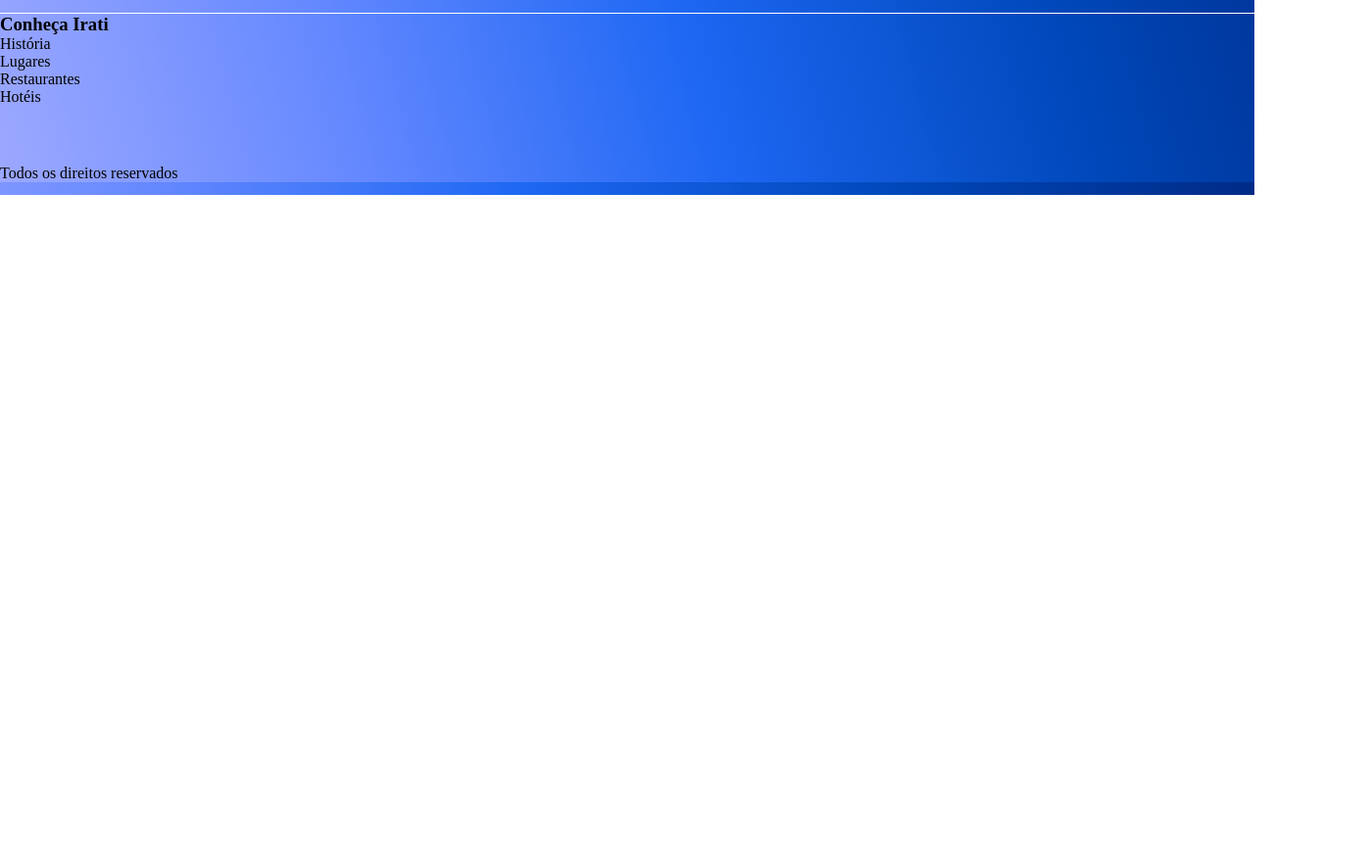
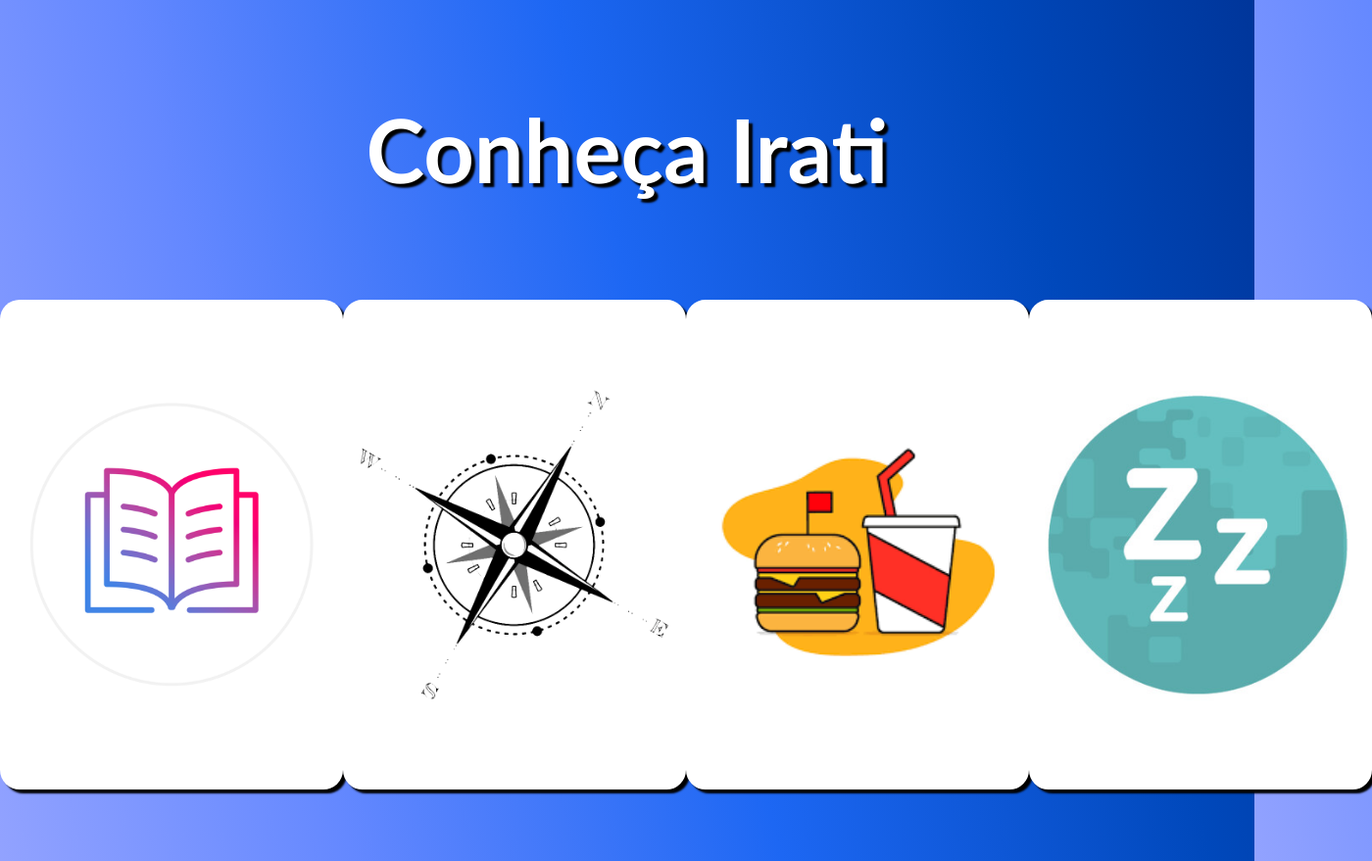
Before and after one commit to lui404notfound/Site_trabalho, a plain HTML site: page index.html in a window 1280 px wide. Shown: the part 601-1480 px from the top of the page at 98% size, 1400 px wide, since content can reach past the window. Before the commit the page ends 800 px from the top, so only its background shows below. Drawn offline with Linux system fonts and the light colour scheme.

Commit message:
home_terminada

```diff
--- a/CSS/layout.css
+++ b/CSS/layout.css
@@ -45,6 +45,12 @@ body{
     text-shadow: 3px 3px 1px black;
 }
 
+.cabecalho-nav a:hover{
+    transform: scale(1.1);
+    border-radius:20px;
+    transition: all 0.2s;
+}
+
 .conteudo{
     padding-top:8%;
     margin-bottom: 60px;
@@ -56,6 +62,8 @@ body{
     align-items: center;
     justify-content: space-around;
     border-bottom: 0.4px solid white;
+    margin-left: 20px;
+    margin-right: 20px;
 }
 
 .conteudo-principal-escrito{
@@ -75,10 +83,103 @@ body{
 .conteudo-principal-escrito-subtitulo{
     font-size: 50px;
     color: white;
-    font-family:'Arial Narrow', Arial, sans-serif;
+    font-family:'Lucida Sans', 'Lucida Sans Regular', 'Lucida Grande', 'Lucida Sans Unicode', Geneva, Verdana, sans-serif;
     text-shadow: 4px 4px 2px black;
 }
 
 .conteudo-principal-imagem{
     width: 40%;
 }
+
+
+.conteudo-secundario-titulo{
+    text-align: center;
+    margin: 100px;
+    font-size: 90px;
+    color: white;
+    font-family:'Trebuchet MS', 'Lucida Sans Unicode', 'Lucida Grande', 'Lucida Sans', Arial, sans-serif;
+    text-shadow: 4px 4px 2px black;
+}
+
+.conteudo-secundario-divs{
+    display: flex;
+    flex-direction: row;
+    justify-content: space-evenly;
+    padding-bottom: 70px;
+}
+
+.conteudo-secundario-divs a:hover{
+    transform: scale(1.1);
+    transition: all 0.2s;
+}
+
+.conteudo-secundario-divs-primeira{
+    background-image: url('../img/bookicon.png');
+    background-color: white;
+    background-repeat: no-repeat;
+    background-size: 100%;
+    background-position: center;
+    border-radius: 20px;
+    padding:100px;
+    height: 500px;
+    width: 350px;
+    box-shadow: 4px 4px 2px black;
+    color: white;
+    font-family:'Lucida Sans', 'Lucida Sans Regular', 'Lucida Grande', 'Lucida Sans Unicode', Geneva, Verdana, sans-serif;
+    font-size:50px;
+
+}
+
+.conteudo-secundario-divs-segunda{
+    background-image: url('../img/localicon.png');
+    background-color: white;
+    background-repeat: no-repeat;
+    background-size: 100%;
+    background-position: center;
+    border-radius: 20px;
+    border-color: white;
+    border-style: solid;
+    padding:100px;
+    height: 500px;
+    width: 350px;
+    box-shadow: 4px 4px 2px black;
+}
+
+.conteudo-secundario-divs-terceira{
+    background-image: url('../img/food2.png');
+    background-color: white;
+    background-repeat: no-repeat;
+    background-size: 100%;
+    background-position: center;
+    border-radius: 20px;
+    border-color: white;
+    border-style: solid;
+    padding:100px;
+    height: 500px;
+    width: 350px;
+    box-shadow: 4px 4px 2px black;
+}
+
+.conteudo-secundario-divs-quarta{
+    background-image: url('../img/hotelicon2.jpg');
+    background-color: white;
+    background-repeat: no-repeat;
+    background-size: 100%;
+    background-position: center;
+    border-radius: 20px;
+    border-color: white;
+    border-style: solid;
+    padding:100px;
+    height: 500px;
+    width: 350px;
+    box-shadow: 4px 4px 2px black;
+}
+
+.rodape{
+    border-top: 0.4px solid white;
+    padding: 100px;
+    text-align: center;
+    color: white;
+    font-size: 30px;
+    font-family: sans-serif;
+}
--- a/index.html
+++ b/index.html
@@ -35,24 +35,31 @@
 
             <img class="conteudo-principal-imagem" src="img/planeta.png" alt="desenho do planeta terra">
 
-        </section class="conteudo-secundario">
+        </section>
+
+
 
             <h3 class="conteudo-secundario-titulo">Conheça Irati</h3>
-            <div class="conteudo-secundario-primeira">História</div>
-            <div class="conteudo-secundario-segunda">Lugares</div>
-            <div class="conteudo-secundario-terceira">Restaurantes</div>
-            <div class="conteudo-secundario-quarta">Hotéis</div>
 
-        <section>
+            <div class="conteudo-secundario-divs">
 
-        </section>
+           <a href="historia.html"><div class="conteudo-secundario-divs-primeira"></div></a>
+
+           <a href="lugares.html"> <div class="conteudo-secundario-divs-segunda"></div></a>
+
+           <a href="restaurantes.html"> <div class="conteudo-secundario-divs-terceira"></div></a>
+
+           <a href="hoteis.html"> <div class="conteudo-secundario-divs-quarta"></div></a>
+
+            </div>
+
 
 
     </main>
 
     <footer class="rodape">
 
-        <p class="rodape-paragrafo">Todos os direitos reservados</p>
+        <p class="rodape-paragrafo">©Todos os direitos reservados</p>
 
     </footer>
 
```
Also changed, not shown: img/bookicon.png (added), img/food2.png (added), img/hotelicon2.jpg (added), img/imagem-de-nossa-senhora.jpg (added), img/localicon.png (added).
